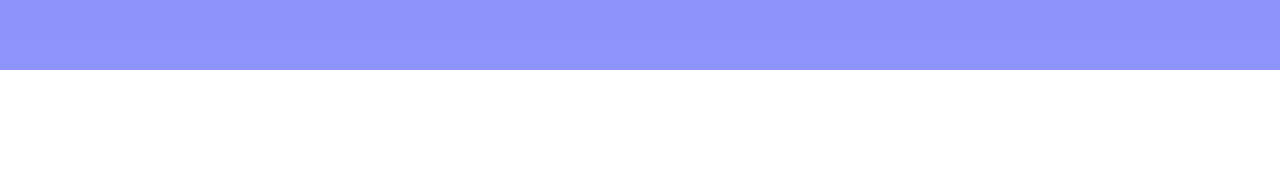
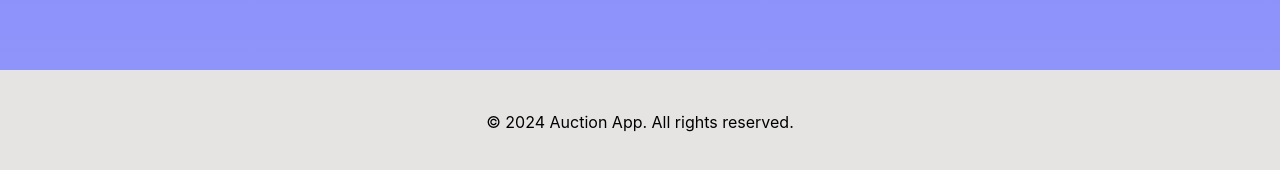
Before and after one commit to ivekccc/auction_app-react, a React (Create React App) app: page / in a window 1280 px wide. Shown: the part 820-990 px from the top of the page. Before the commit the page ends 890 px from the top, so only its background shows below. Built offline with nearby package versions, Linux system fonts and the light colour scheme; no server answers.

Commit message:
Dodat basic footer

```diff
--- a/src/App.css
+++ b/src/App.css
@@ -989,3 +989,10 @@ a {
   margin-left: 60%;
   margin-right: 0%;
 }
+
+.footer{
+  text-align: center;
+  padding-top: 2%;
+  padding-bottom: 2%;
+  background-color: #e6e3e3;
+  }
--- a/src/App.js
+++ b/src/App.js
@@ -11,6 +11,7 @@ import DepositPage from './DepositPage';
 import ProfilePage from './ProfilePage';
 import MyAuctionsPage from './MyAuctionsPage';
 import MyPurchasesPage from './MyPurchasesPage';
+import Footer from './Footer';
 
 function App() {
   const [token, setToken] = useState(() => sessionStorage.getItem('auth_token'));
@@ -115,6 +116,7 @@ function App() {
           <Route path="/mypurchases" element={<MyPurchasesPage token={token} currency={currency} exchangeRate={exchangeRate} />} />
           <Route path="/auction/:id" element={<AuctionDetails categories={categories} token={token} userData={userData} currency={currency} exchangeRate={exchangeRate} />} />
         </Routes>
+        <Footer></Footer>
       </React.Fragment>
     </BrowserRouter>
   );
--- a/src/AuctionDetails.jsx
+++ b/src/AuctionDetails.jsx
@@ -208,6 +208,7 @@ function AuctionDetails({ categories, token, userData, currency, exchangeRate })
         </div>
       </div>
     </div>
+
   );
 }
 
--- /dev/null
+++ b/src/Footer.jsx
@@ -0,0 +1,11 @@
+import React from 'react';
+
+function Footer() {
+  return (
+    <footer className='footer'>
+      <p>&copy; 2024 Auction App. All rights reserved.</p>
+    </footer>
+  );
+}
+
+export default Footer;
```
Also changed, not shown: src/Auctions.jsx (indentation only).
